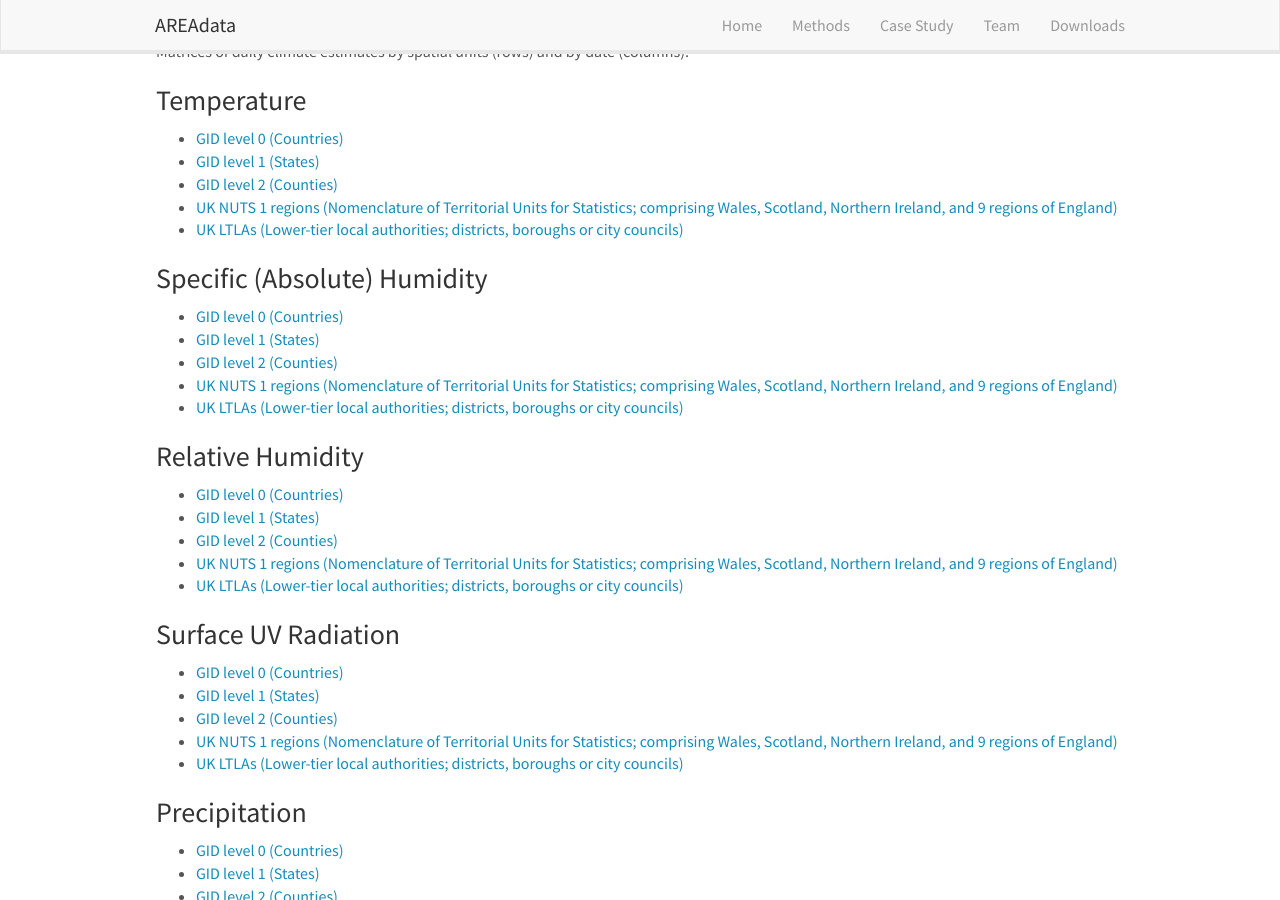
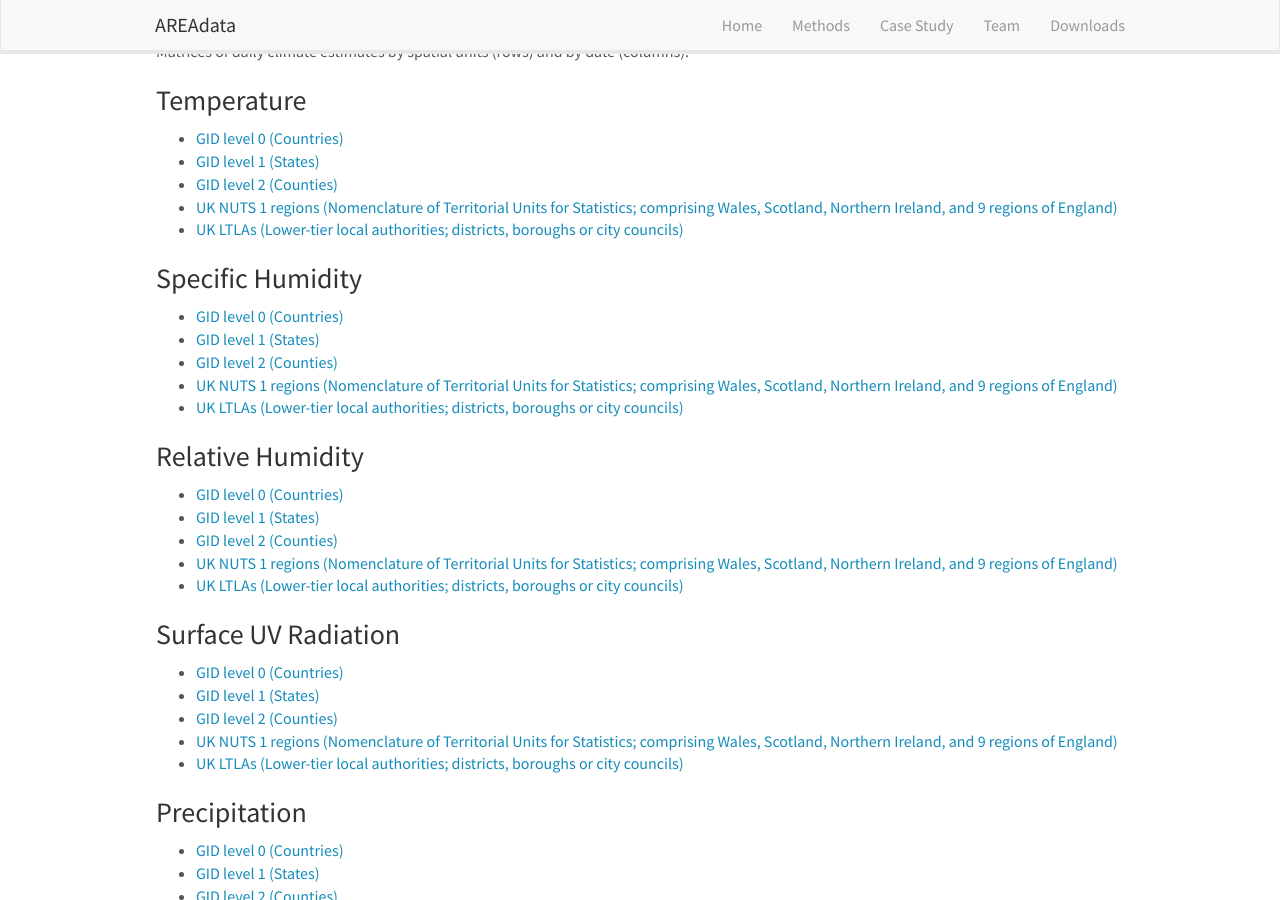
Before and after one commit to pearselab/areadata, a Jekyll site: the page built from _pages/download-links.md, in a window 1280 px wide and 900 px high, scrolled down 340 px. Built offline with Jekyll 4.4.1, drawn with Linux system fonts in a browser that asks for light colours; nearby versions of some CDN libraries.

Commit message:
updated downloads page!

```diff
--- a/_pages/download-links.md
+++ b/_pages/download-links.md
@@ -29,7 +29,7 @@ Matrices of daily climate estimates by spatial units (rows) and by date (columns
 * [UK NUTS 1 regions (Nomenclature of Territorial Units for Statistics; comprising Wales, Scotland, Northern Ireland, and 9 regions of England)](https://github.com/pearselab/areadata/raw/main/output/temp-dailymean-UK-NUTS-cleaned.RDS)
 * [UK LTLAs (Lower-tier local authorities; districts, boroughs or city councils)](https://github.com/pearselab/areadata/raw/main/output/temp-dailymean-UK-LTLA-cleaned.RDS)
 
-### Specific (Absolute) Humidity
+### Specific Humidity
 
 * [GID level 0 (Countries)](https://github.com/pearselab/areadata/raw/main/output/spechumid-dailymean-countries-cleaned.RDS)
 * [GID level 1 (States)](https://github.com/pearselab/areadata/raw/main/output/spechumid-dailymean-GID1-cleaned.RDS)
```
